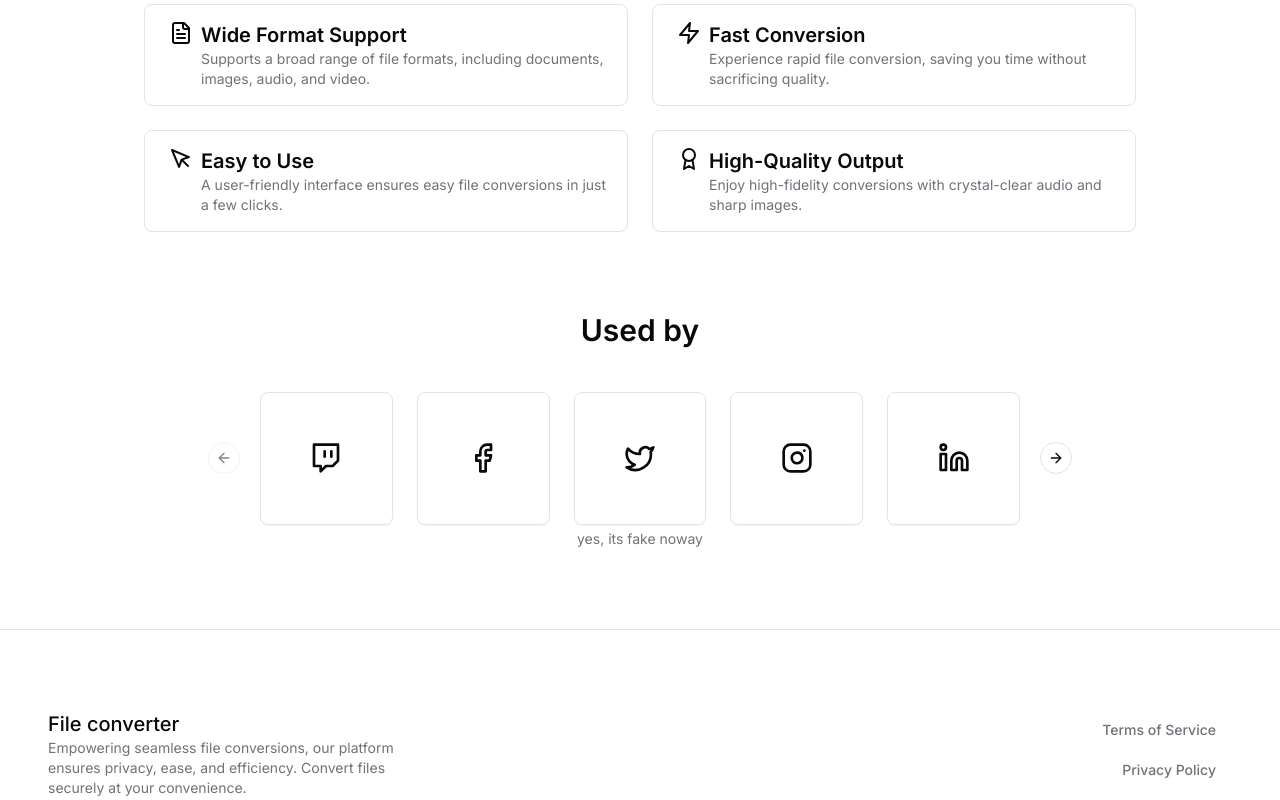
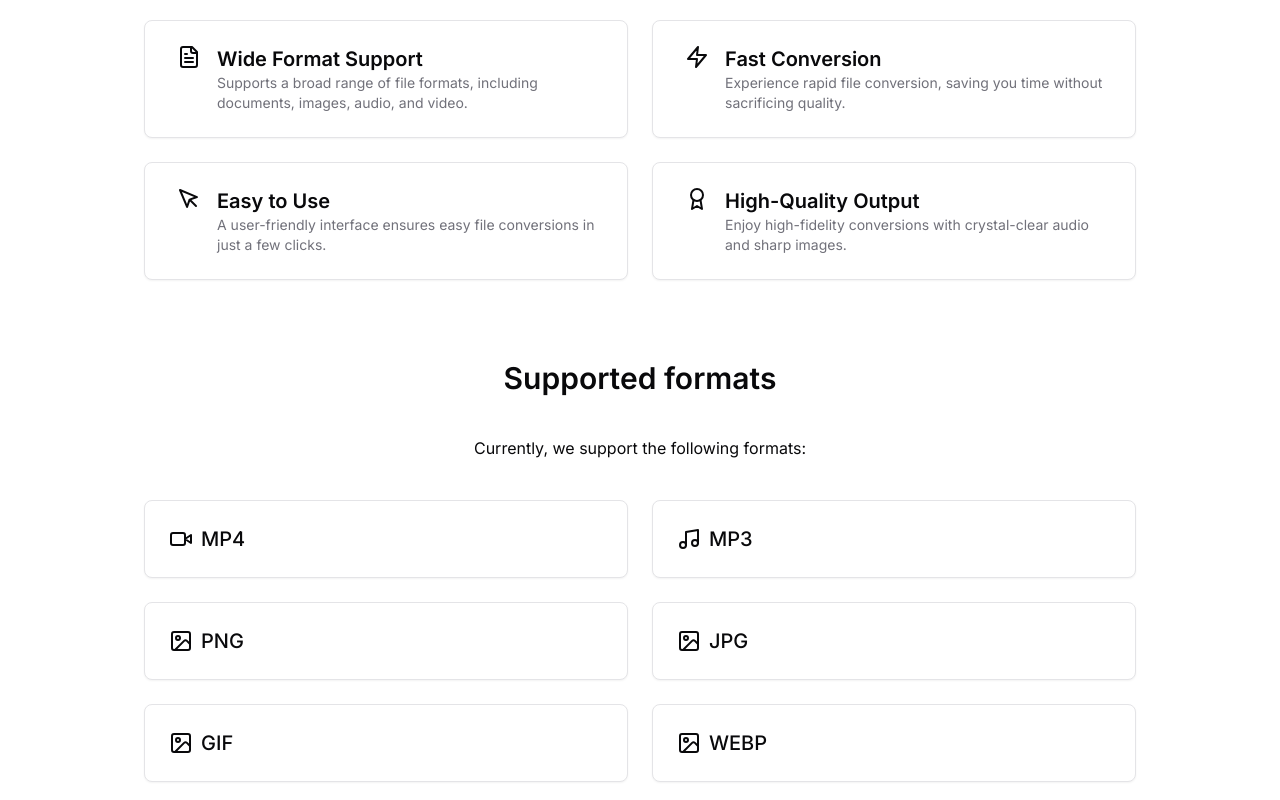
Before and after one commit to whoyoux/file-converter, a Next.js app: page / in a window 1280 px wide. Shown: the part 920-1720 px from the top of the page. Built offline with nearby package versions, Linux system fonts and the light colour scheme.

Commit message:
added supported formats component and did some ui changes

```diff
--- a/src/app/page.tsx
+++ b/src/app/page.tsx
@@ -1,5 +1,6 @@
 import Features from "@/components/features";
 import Hero from "@/components/hero";
+import SupportedFormats from "@/components/supported-formats";
 import UsedBy from "@/components/used-by";
 
 export default function Home() {
@@ -7,6 +8,7 @@ export default function Home() {
 		<main>
 			<Hero />
 			<Features />
+			<SupportedFormats />
 			<UsedBy />
 		</main>
 	);
--- a/src/components/features.tsx
+++ b/src/components/features.tsx
@@ -1,3 +1,5 @@
+import Container from "@/components/container";
+import { Card, CardHeader } from "@/components/ui/card";
 import {
 	Award,
 	FileText,
@@ -6,7 +8,6 @@ import {
 	WifiOff,
 	Zap,
 } from "lucide-react";
-import Container from "./container";
 
 const FEATURES_LIST = [
 	{
@@ -68,13 +69,17 @@ type FeatureProps = {
 
 const Feature = ({ icon, title, description }: FeatureProps) => {
 	return (
-		<div className="px-4 py-4 rounded-lg border flex">
+		<Card>
+			<CardHeader>
+				<div className="flex gap-2">
 					<div className="px-2">{icon}</div>
 					<div className="flex-1">
 						<h2 className="text-xl font-semibold">{title}</h2>
 						<p className="text-sm text-muted-foreground">{description}</p>
 					</div>
 				</div>
+			</CardHeader>
+		</Card>
 	);
 };
 
--- /dev/null
+++ b/src/components/supported-formats.tsx
@@ -0,0 +1,59 @@
+import Container from "@/components/container";
+import { Card, CardHeader } from "@/components/ui/card";
+import { Image, Music, Video } from "lucide-react";
+
+const SUPPORTED_FORMATS = [
+	{
+		icon: <Video />,
+		label: "MP4",
+	},
+	{
+		icon: <Music />,
+		label: "MP3",
+	},
+	{
+		icon: <Image />,
+		label: "PNG",
+	},
+	{
+		icon: <Image />,
+		label: "JPG",
+	},
+	{
+		icon: <Image />,
+		label: "GIF",
+	},
+	{
+		icon: <Image />,
+		label: "WEBP",
+	},
+];
+
+const SupportedFormats = () => {
+	return (
+		<Container className="flex flex-col items-center gap-10 ">
+			<h2 className="text-3xl font-semibold">Supported formats</h2>
+			<p>Currently, we support the following formats:</p>
+			<div className="w-full grid grid-cols-1 md:grid-cols-2 gap-6">
+				{SUPPORTED_FORMATS.map((format) => (
+					<Format key={`format-${format.label}`} {...format} />
+				))}
+			</div>
+		</Container>
+	);
+};
+
+const Format = ({ icon, label }: { label: string; icon: React.ReactNode }) => {
+	return (
+		<Card>
+			<CardHeader>
+				<li className="flex items-center gap-2">
+					<div>{icon}</div>
+					<span className="text-xl font-medium">{label}</span>
+				</li>
+			</CardHeader>
+		</Card>
+	);
+};
+
+export default SupportedFormats;
```
Lines whose indentation alone changed are shown as unchanged.
